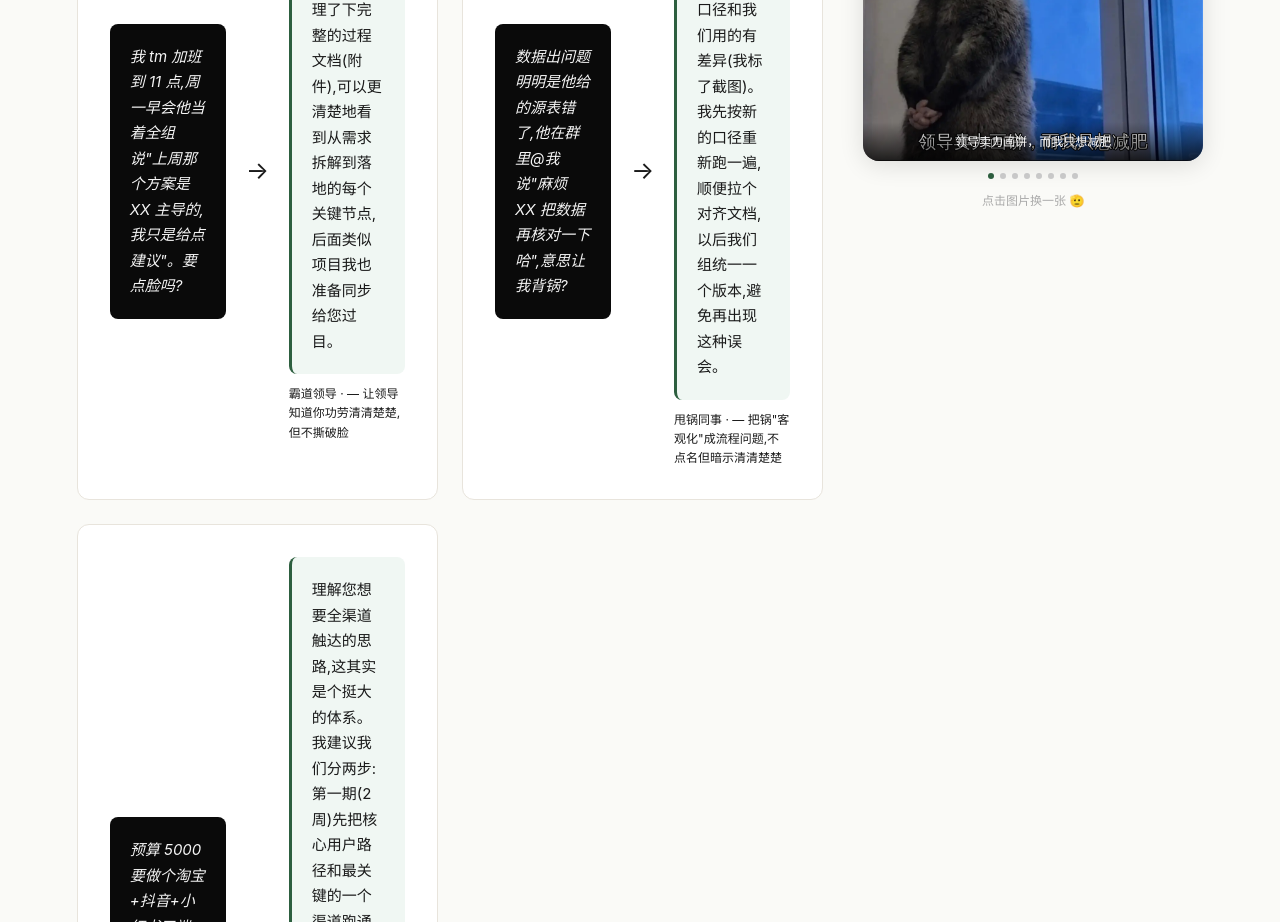
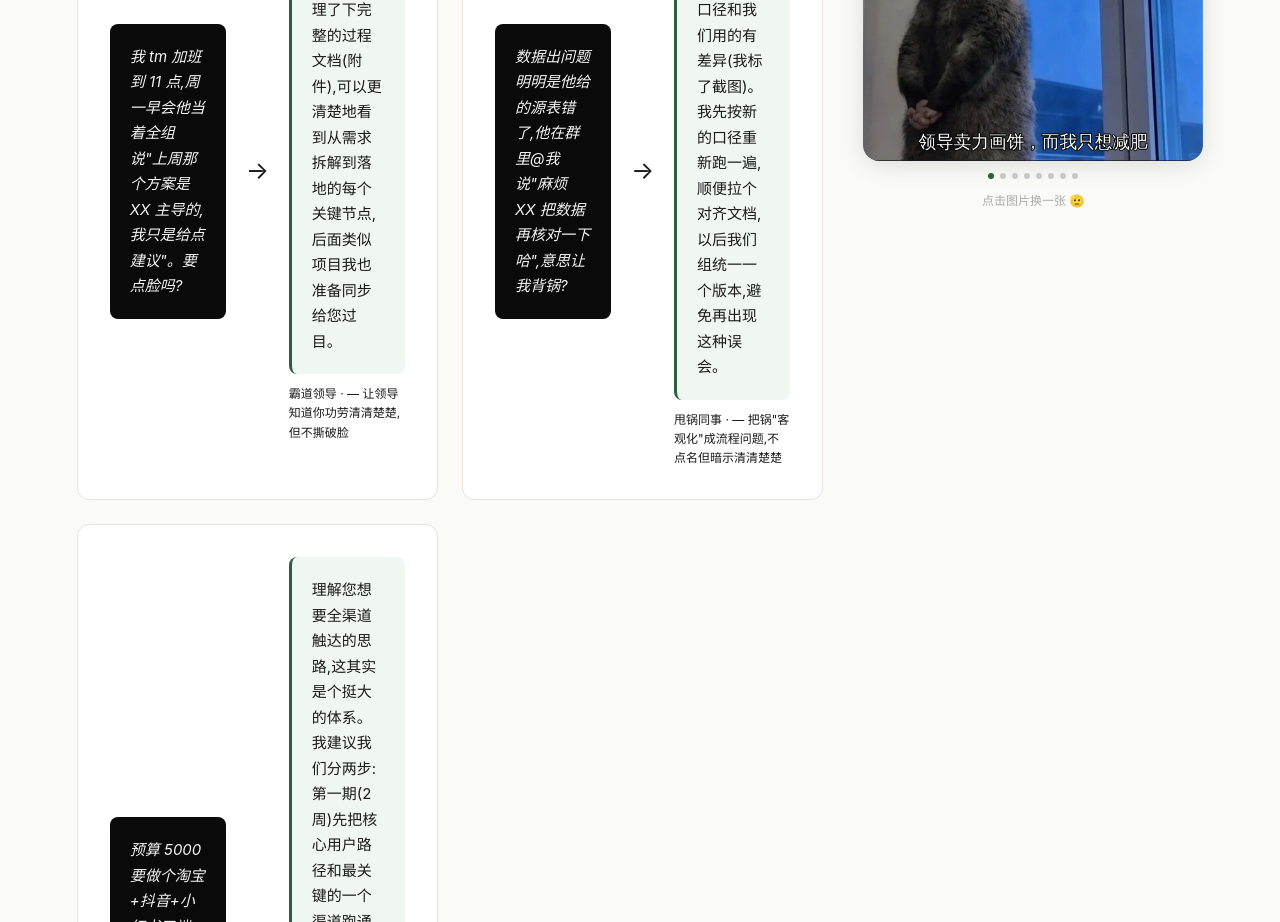
Before and after one commit to Lightman-cn/hardhua, a Next.js app: page / in a window 1280 px wide. Shown: the part 3980-4902 px from the top of the page. Built offline with nearby package versions, Linux system fonts and the light colour scheme.

Commit message:
fix: remove hint overlay from meme images

```diff
--- a/app/page.tsx
+++ b/app/page.tsx
@@ -399,8 +399,7 @@ export default function Home() {
           {/* 梗图轮播区 */}
           <div className="meme-carousel">
             <div className="meme-card" onClick={() => setMemeIdx(i => (i + 1) % MEMES.length)} title="点击换一张">
-              <img src={MEMES[memeIdx].src} alt={MEMES[memeIdx].hint} />
-              <div className="meme-hint">{MEMES[memeIdx].hint}</div>
+              <img src={MEMES[memeIdx].src} alt="梗图" />
             </div>
             <div className="meme-dots">
               {MEMES.map((_, i) => (
```
